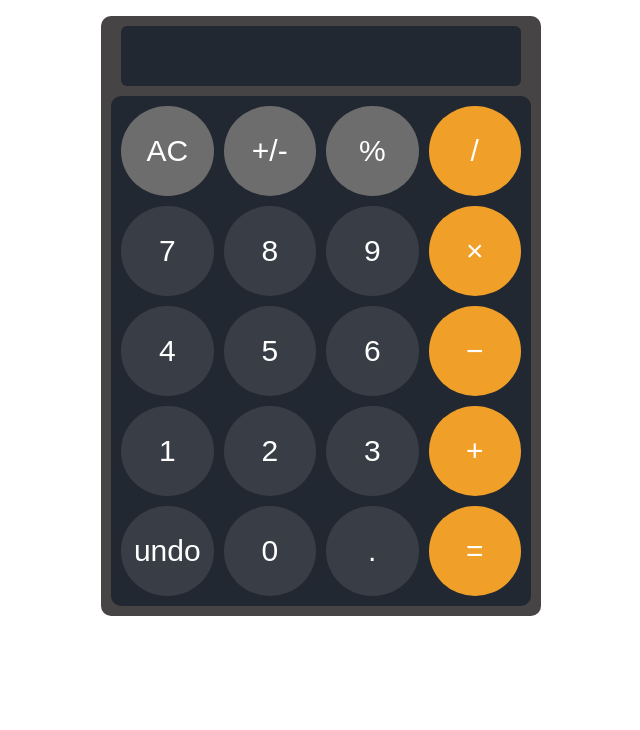
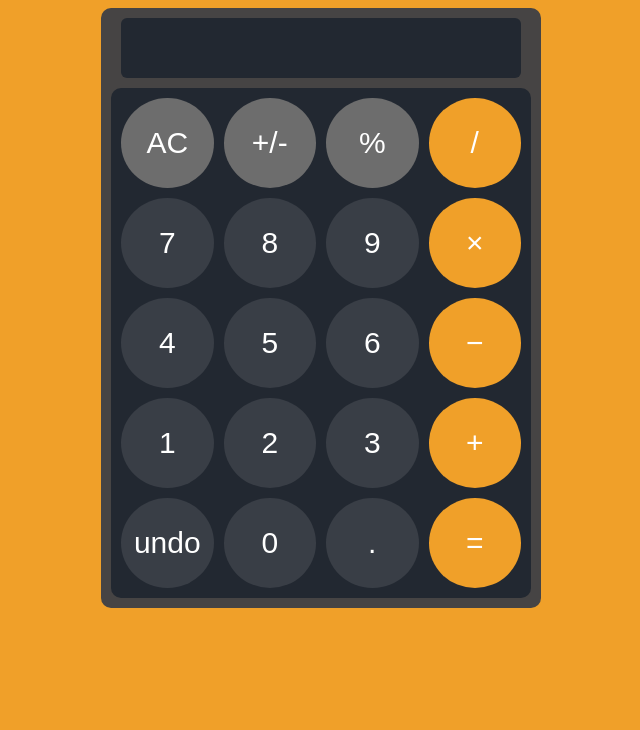
Before and after one commit to rencejoseph/simple-calculator, a plain HTML site: page index.html in a window 1280 px wide. Shown: the part 70-800 px from the top of the page, without its empty margins (319-959 px from the left). Drawn offline with Linux system fonts and the light colour scheme.

Commit message:
Changed the background color

```diff
--- a/style.css
+++ b/style.css
@@ -1,3 +1,11 @@
+
+body {
+  background: #f0a029;
+  color: #ffffff;
+  font-family: Arial, sans-serif;
+  margin: 0;
+  padding: 0;
+}
 
 .button-grid {
   display: grid;
```
